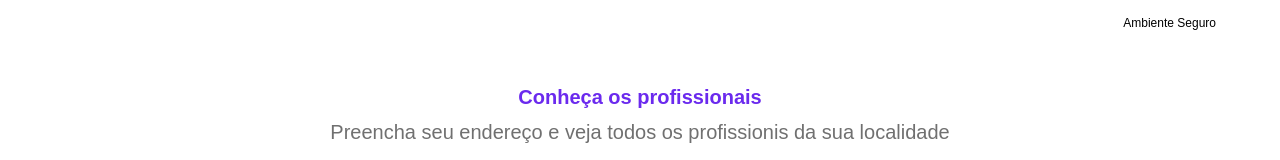
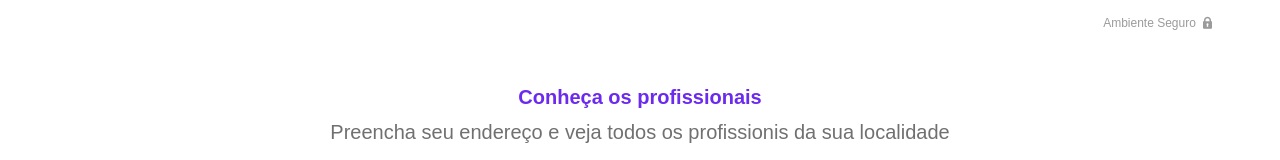
Before and after one commit to Clivaly/agendamentos-app-next-java, a Next.js app: page / in a window 1280 px wide. Shown: the top 160 px of the page. Built offline with nearby package versions, Linux system fonts and the light colour scheme.

Commit message:
Component SafeEnvironment done

```diff
--- a/src/ui/components/feedback/SafeEnvironment/SafeEnvironment.style.tsx
+++ b/src/ui/components/feedback/SafeEnvironment/SafeEnvironment.style.tsx
@@ -1,7 +1,10 @@
 import { styled } from '@mui/material/styles';
+import { theme } from 'ui/themes/theme';
 
-export const SafeEnvironmentContainer = styled('div')`
-text-align: right;
-padding: 16px 0;
-font-size: 12px;
+export const SafeEnvironmentContainer = styled("div")`
+  color: ${({ theme }) => theme.palette.text.secondary};
+  background: ${({ theme }) => theme.palette.background.default};
+  text-align: right;
+  padding: ${({ theme }) => theme.spacing(2)} 0;
+  font-size: 12px;
 `;
--- a/src/ui/components/feedback/SafeEnvironment/SafeEnvironment.tsx
+++ b/src/ui/components/feedback/SafeEnvironment/SafeEnvironment.tsx
@@ -1,13 +1,13 @@
-import React from 'react';
-import { SafeEnvironmentContainer } from './SafeEnvironment.style';
-import { Container } from '@mui/material';
+import React from "react";
+import { SafeEnvironmentContainer } from "./SafeEnvironment.style";
+import { Container } from "@mui/material";
 
 export const SafeEnvironment = () => {
   return (
-  <SafeEnvironmentContainer>
-    <Container>
-      Ambiente Seguro
-    </Container>
-  </SafeEnvironmentContainer>
-  )
-}
+    <SafeEnvironmentContainer>
+      <Container>
+        Ambiente Seguro <i className={'twf-lock'} />
+      </Container>
+    </SafeEnvironmentContainer>
+  );
+};
```
